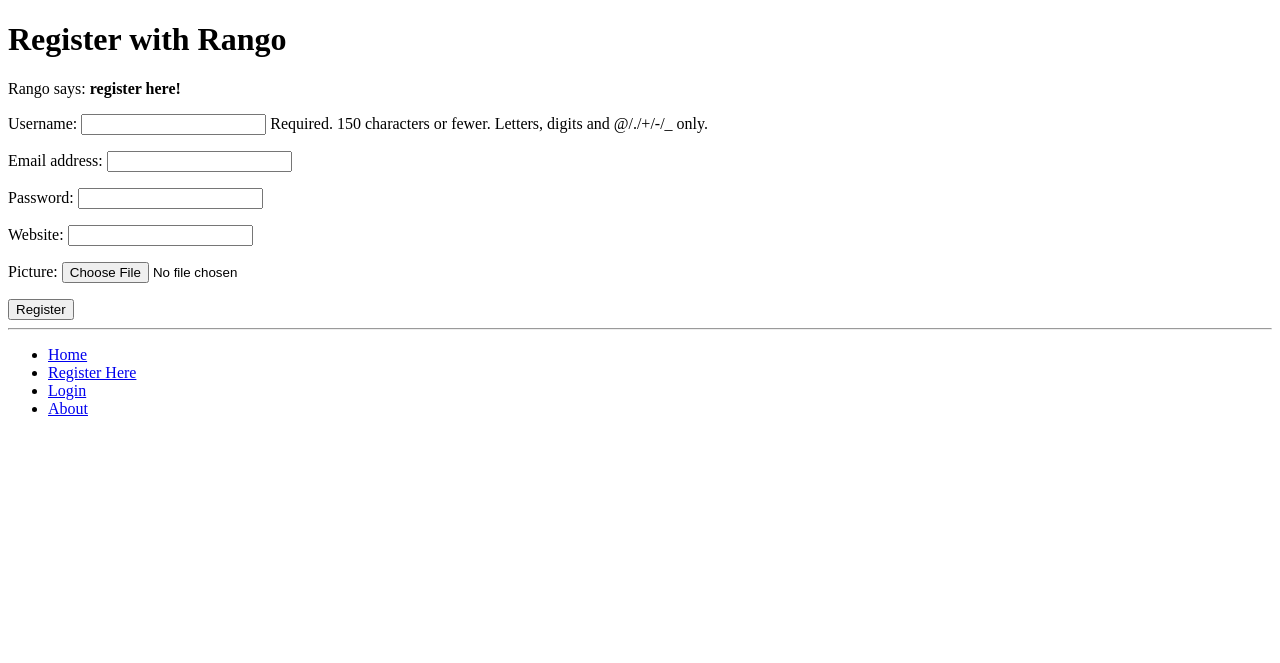
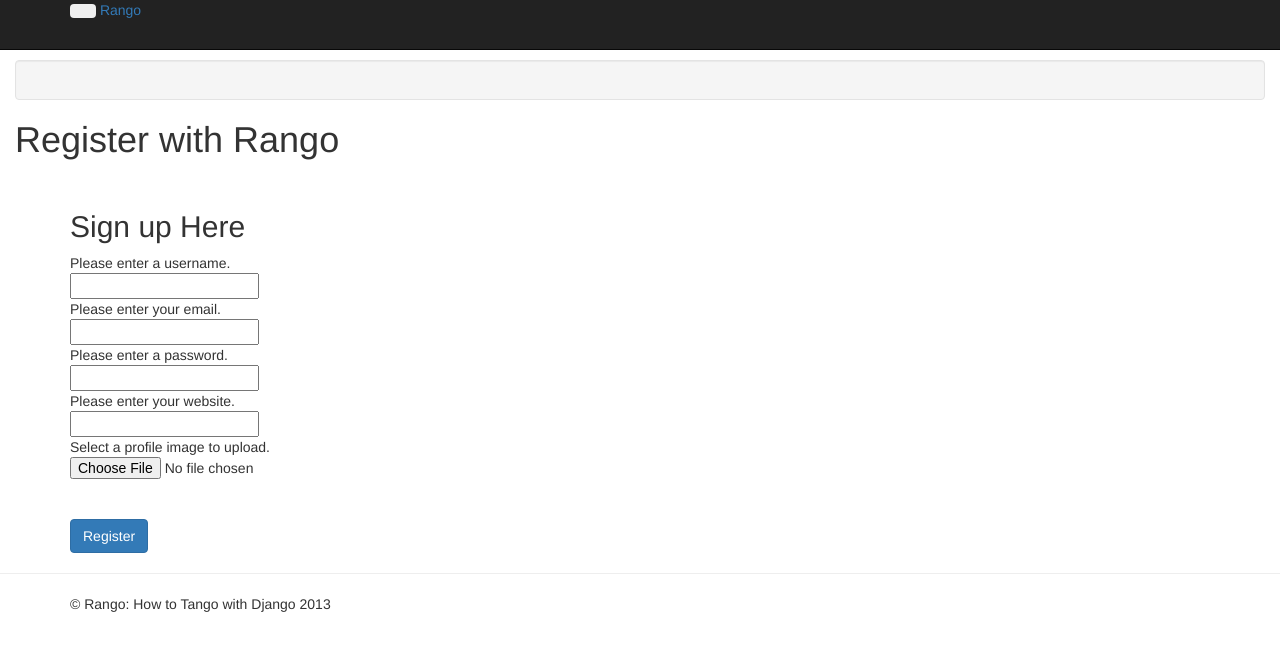
Before and after one commit to ChrisFreeman/tango-with-django-project, a Django app: page /rango/register/ in a window 1280 px wide. Shown: the top 663 px of the page. Run offline with Django 3.2, Linux system fonts and the light colour scheme; some libraries are stand-ins or nearby versions.

Commit message:
Section 11 - Bootstrapping Rango - Complete

```diff
--- a/rango/forms.py
+++ b/rango/forms.py
@@ -39,14 +39,18 @@ class PageForm(forms.ModelForm):
         return cleaned_data
 
 class UserForm(forms.ModelForm):
-    password = forms.CharField(widget=forms.PasswordInput())
+    username = forms.CharField(help_text="Please enter a username.")
+    email = forms.CharField(help_text="Please enter your email.")
+    password = forms.CharField(widget=forms.PasswordInput(), help_text="Please enter a password.")
 
     class Meta:
         model = User
-        fields = ('username', 'email', 'password')
+        fields = ['username', 'email', 'password']
 
 class UserProfileForm(forms.ModelForm):
+    website = forms.URLField(help_text="Please enter your website.", required=False)
+    picture = forms.ImageField(help_text="Select a profile image to upload.", required=False)
 
     class Meta:
         model = UserProfile
-        fields = ('website', 'picture')
+        fields = ['website', 'picture']
--- a/rango/views.py
+++ b/rango/views.py
@@ -275,7 +275,7 @@ def user_login(request):
         else:
             # Bad login details were provided. So we can't log the user in.
             print "Invalid login details: {0}, {1}".format(username, password)
-            context_dict = {'bad_input': "Invalid login details supplied."}
+            context_dict = {'bad_details': "Invalid login details supplied."}
             return render_to_response('rango/login.html', context_dict, context)
 
 
--- /dev/null
+++ b/static/css/bootstrap-fluid-adj.css
@@ -0,0 +1,17 @@
+body {
+    padding-top: 60px;
+    padding-bottom: 40px;
+}
+
+.sidebar-nav {
+    padding: 9px 0;
+}
+
+@media (max-width: 980px) {
+    /* Enable use of floated navbar text */
+    .navbar-text.pull-right {
+        float: none;
+        padding-left: 5px;
+        padding-right: 5px;
+    }
+}
--- a/templates/rango/base.html
+++ b/templates/rango/base.html
@@ -1,29 +1,78 @@
 <!DOCTYPE html>
+{% load static %}
 <html>
   <head>
+    <meta name="viewport" content="width=device-width, initial-scal=1.0" />
+    <!-- bootstrap -->
+    <link href="{% static 'css/bootstrap-fluid-adj.css' %}" rel="stylesheet">
+    <link href="{% static 'css/bootstrap.min.css' %}" rel="stylesheet" media="screen">
+    <link href="{% static 'css/bootstrap-responsive.css' %}" rel="stylesheet">
+
     <title>Rango - {% block title %}How to Tango with Django!{% endblock %}</title>
   </head>
 
   <body>
-    <div>
-      {% block body_block %}{% endblock %}
+    <div class="navbar navbar-inverse navbar-fixed-top">
+      <div class="navbar-inner">
+        <div class="container">
+          <button type="button" class="btn btn-navbar" data-toggle="collapse" data-target=".nav-collapse">
+            <span class="icon-bar"></span>
+            <span class="icon-bar"></span>
+            <span class="icon-bar"></span>
+          </button>
+          <a class="brand" href="/rango/">Rango</a>
+
+          <div class="nav-collapse collapse">
+            <ul class="nav pull-right">
+              {% if user.is_authenticated %}
+                <li class="navbar-text">Welcome, {{ user.username }}</li>
+                <li><a href="/rango/logout/">Logout</a></li>
+              {% else %}
+                <li><a href="/rango/register/">Register</a></li>
+                <li><a href="/rango/login/">Login</a></li>
+              {% endif %}
+            </ul>
+            <ul class="nav">
+              {% if user.is_authenticated %}
+                <li><a href="/rango/restricted/">Restricted</a></li>
+                <li><a href="/rango/add_category/">Add a New Category</a></li>
+              {% endif %}
+              <li><a href="/rango/about/">About</a></li>
+            </ul>
+          </div>
+          <!-- /.nav-collapse -->
+        </div> <!--/.container-->
+      </div> <!--/.navbar-inner-->
+    </div> <!--/.navbar-->
+
+    <div class="container-fluid">
+      <div class="row-fluid">
+        <div class="span3">
+          <div class="well sidebar-nav">
+            <!--- Empty for the timebeing -->
+          </div>
+          <!--/.well -->
+        </div>
+        <!--/span-->
+        <div class="span9">
+          {% block body_block %}
+        {% endblock %}
+        </div>
+        <!--/span-->
+      </div>
+      <!--/row-->
     </div>
+    <!--/.fluid-container-->
 
     <hr />
 
-    <div>
-      <ul>
-        <li><a href="/rango/">Home</a></li>
-      {% if user.is_authenticated %}
-        <li><a href="/rango/restricted/">Restricted Page</a></li>
-        <li><a href="/rango/logout/">Logout</a></li>
-        <li><a href="/rango/add_category/">Add a New Category</a></li>
-      {% else %}
-        <li><a href="/rango/register/">Register Here</a></li>
-        <li><a href="/rango/login/">Login</a></li>
-      {% endif %}
-        <li><a href="/rango/about/">About</a></li>
-      </ul>
-    </div>
+    <footer>
+      <div class="container">
+        <p>&copy; Rango: How to Tango with Django 2013</p>
+      </div>
+    </footer>
+
+    <script src="{% static 'js/jquery-2.1.1.min.js' %}"></script>
+    <script src="{% static 'js/bootstrap.min.js' %}"></script>
   </body>
 </html>
--- a/templates/rango/category.html
+++ b/templates/rango/category.html
@@ -3,6 +3,7 @@
 {% block title %}{{ category_name }}{% endblock %}
 
 {% block body_block %}
+<div class="hero-unit">
   <h1>{{ category_name }}</h1>
 
   {% if pages %}
@@ -18,4 +19,5 @@
   {% if user.is_authenticated %}
     <a href="/rango/category/{{ category_name_url }}/add_page/">Add Page to Category</a>
   {% endif %}
+</div>
 {% endblock %}
--- a/templates/rango/register.html
+++ b/templates/rango/register.html
@@ -3,26 +3,39 @@
 {% block title %}Register{% endblock %}
 
 {% block body_block %}
+<div class="hero-unit">
   <h1>Register with Rango</h1>
+  <br />
 
-  {% if registeredd %}
-    Rango says: <strong>thank you for registering!</strong>
-    <a href="/rango/">Return to the homepage.</a><br />
-  {% else %}
-    Rango says: <strong>register here!</strong><br />
+  <div class="container">
 
-    <form method="post" id="user_form" action="/rango/register/"
+    {% if registeredd %}
+      <p>Thank you for registering!</p>
+
+      <p><a href="/rango/login">Login</a> when you are ready to rango. </p>
+    {% else %}
+      <form class=form-signin span8" id="user_form" method="post" action="/rango/register/"
           enctype="multipart/form-data">
-      {% csrf_token %}
+        {% csrf_token %}
+        <h2 class="form-signin-heading">Sign up Here</h2>
+        <!-- Display each form here -->
 
-      <!-- Display each form. The as_p method wraps each element in a paragraph
-           (<p>) element.  This ensures each element appears on a new line,
-           making everything look neater. -->
-      {{ user_form.as_p }}
-      {{ profile_form.as_p }}
+        {% for field in user_form.visible_fields %}
+          {{ field.errors }}
+          {{ field.help_text }}<br />
+          {{ field }}<br />
+        {% endfor %}
+        {% for field in profile_form.visible_fields %}
+          {{ field.errors }}
+          {{ field.help_text }}<br />
+          {{ field }}<br />
+        {% endfor %}
 
-      <!-- Provide a button to click to submit the form. -->
-      <input type="submit" name="submit" value="Register" />
-    </form>
-  {% endif %}
+        <br />
+        <!-- Provide a button to click to submit the form. -->
+        <input class="btn btn-primary" type="submit" name="submit" value="Register" />
+      </form>
+    {% endif %}
+  </div>
+</div>
 {% endblock %}
--- a/templates/rango/restricted.html
+++ b/templates/rango/restricted.html
@@ -4,6 +4,8 @@
 {% block title %}Restricted{% endblock %}
 
 {% block body_block %}
+<div class="hero-unit">
     <h1>Rango says...</h1>
     Since you're logged in, you can see this text!<br />
+</div>
 {% endblock %}
```
Also changed, not shown: templates/rango/about.html (+8 -3 lines), templates/rango/add_category.html (+9 -5 lines), templates/rango/add_page.html (+7 -4 lines), templates/rango/index.html (+17 -11 lines), templates/rango/login.html (+32 -1 lines), README.md, static/README.md (added).
